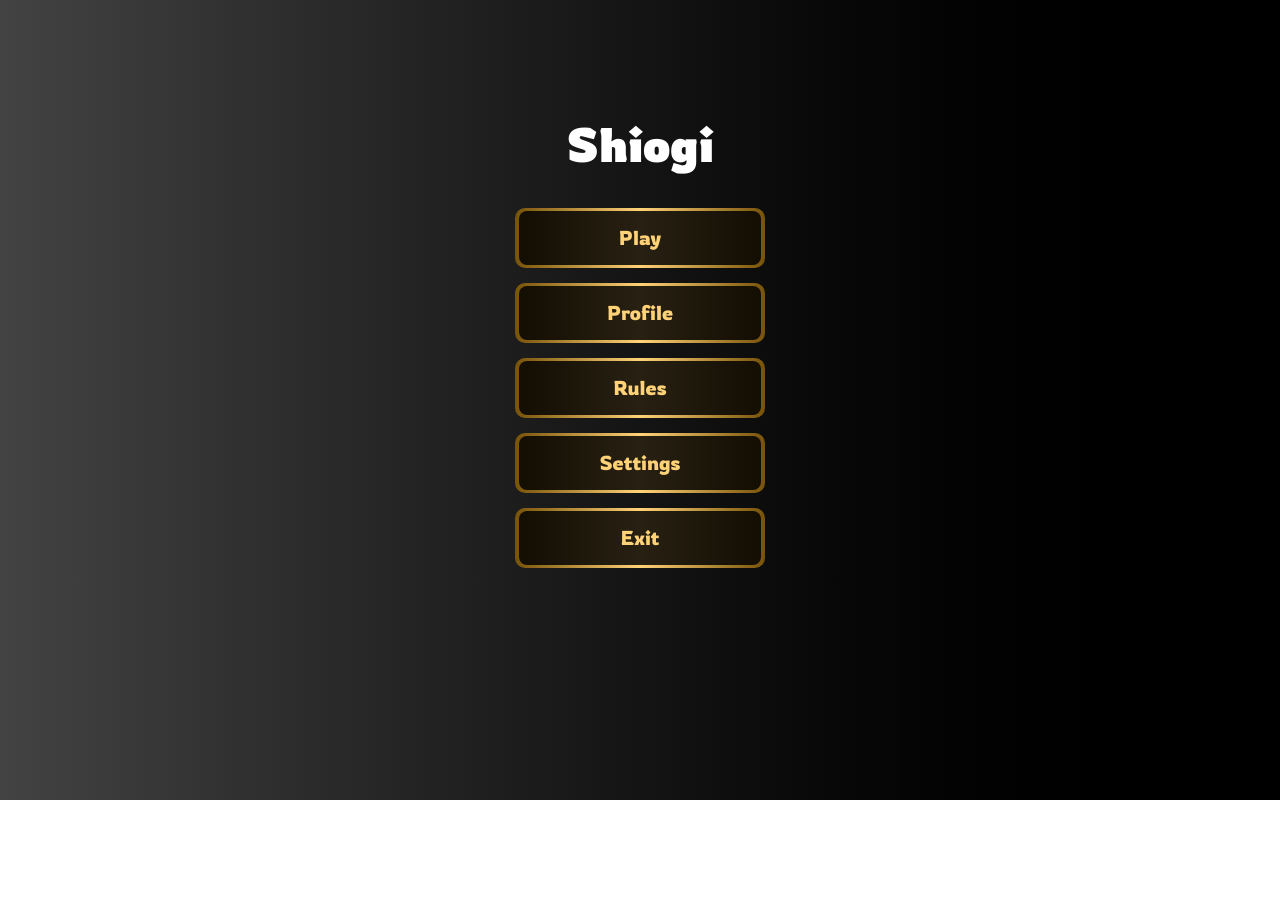
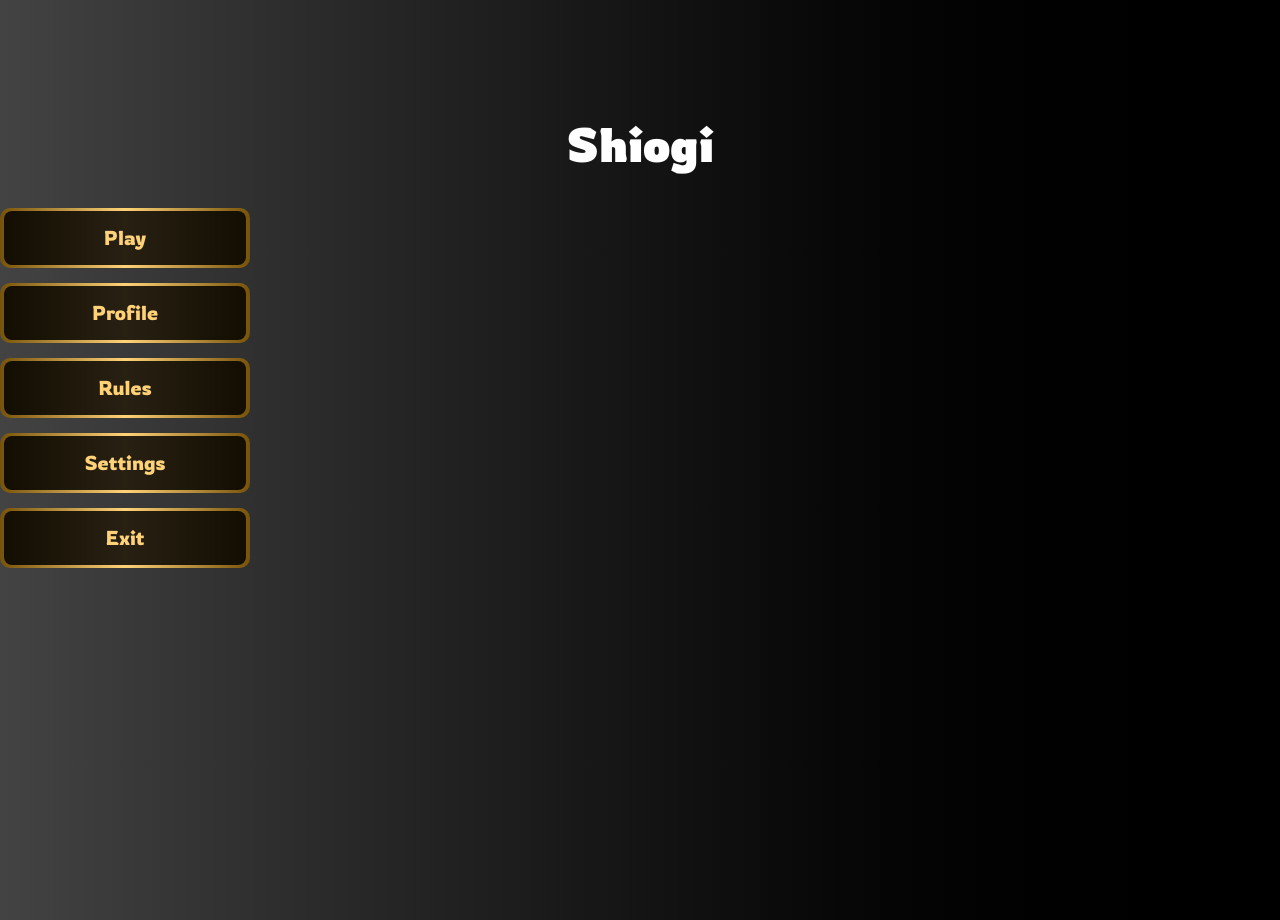
Before and after one commit to RomanZaichenko/Shiogi, a React (Vite) app: page / in a window 1280 px wide. Before the commit the page ends 800 px from the top, so only its background shows below. Built offline with nearby package versions, Linux system fonts and the light colour scheme.

Commit message:
Styles optimized.

```diff
--- a/src/styles/App.css
+++ b/src/styles/App.css
@@ -0,0 +1,7 @@
+@import "tailwindcss";
+
+body {
+    @apply bg-gradient-to-r from-[#434343] to-black;
+    font-family:var(--font-rowdies);
+    @apply h-screen w-screen;
+}
--- a/src/styles/MainMenu.css
+++ b/src/styles/MainMenu.css
@@ -7,12 +7,17 @@
 }
 
 body {
-    @apply bg-gradient-to-r from-[#434343] to-black;
     font-family:var(--font-rowdies);
 }
 
-#menu {
+
+
+#menu-visible {
     @apply flex flex-col items-center justify-center w-full h-full;
+}
+
+#menu-hidden {
+    @apply hidden;
 }
 
 #menu-title {
```
